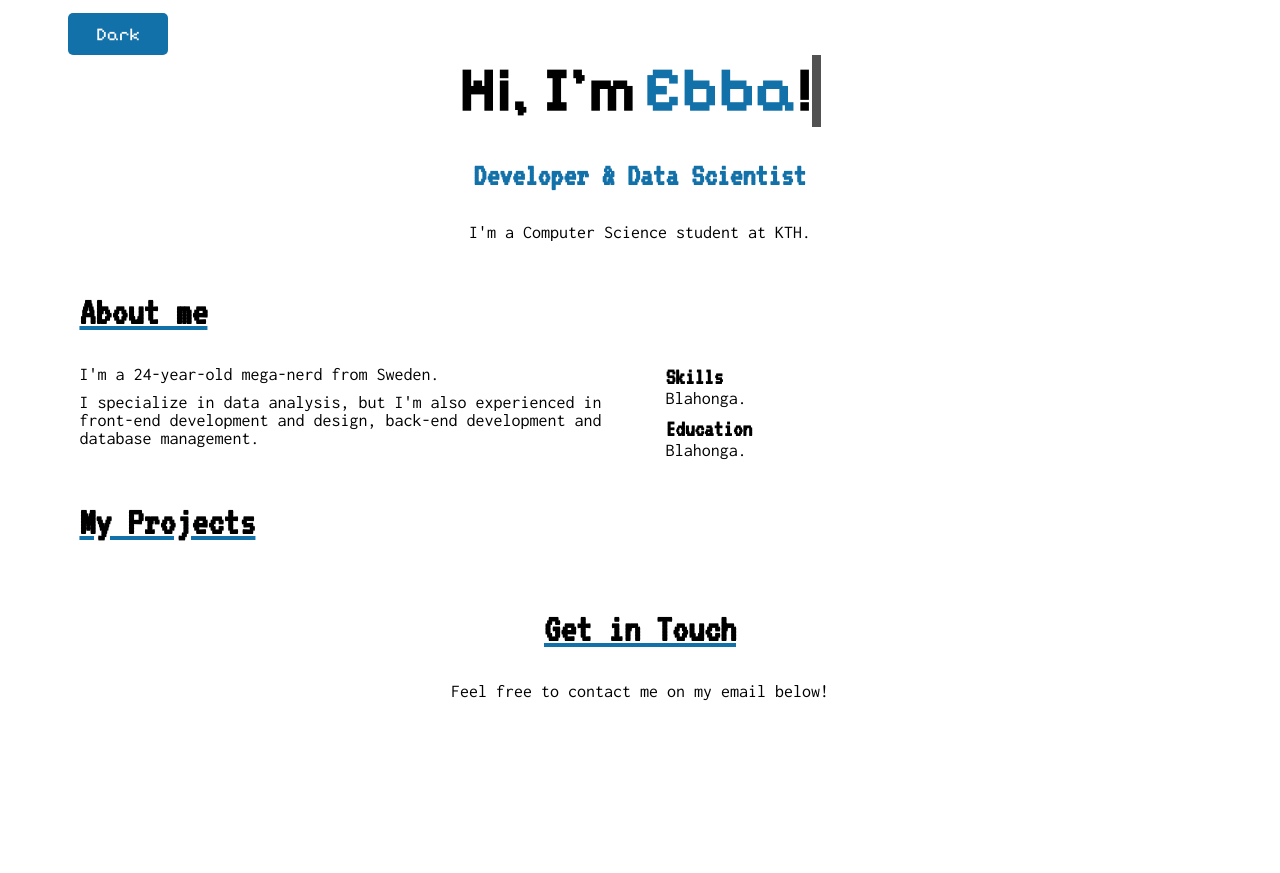
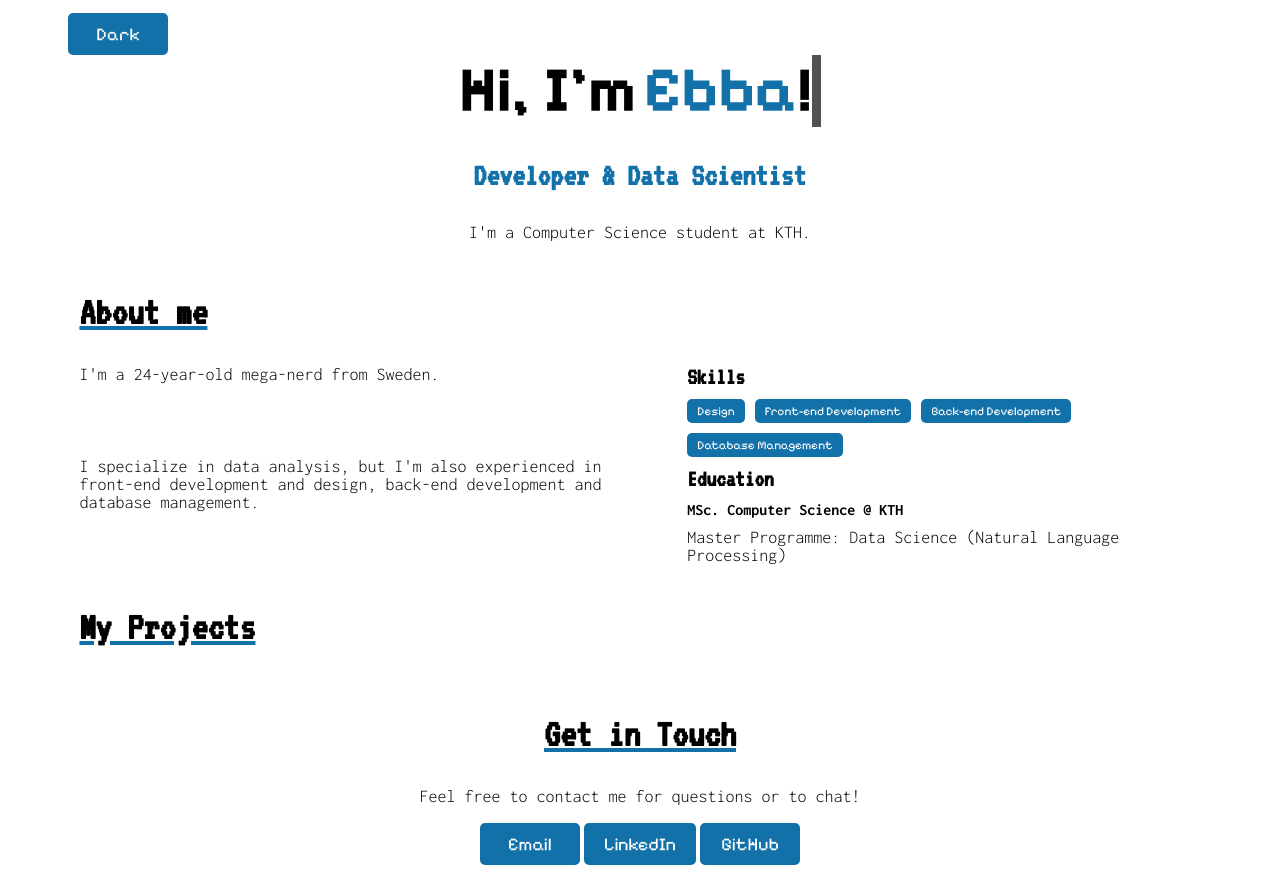
Before and after one commit to ebbya/ebbya.github.io, a plain HTML site: page index.html in a window 1280 px wide. Before the commit the page ends 800 px from the top, so only its background shows below. Drawn offline with Linux system fonts and the light colour scheme.

Commit message:
Fixed links

```diff
--- a/index.html
+++ b/index.html
@@ -21,13 +21,27 @@
         <div class="about-columns">
           <div class="column">
             <p>I'm a 24-year-old mega-nerd from Sweden.</p>
-            <p>I specialize in data analysis, but I'm also experienced in front-end development and design, back-end development and database management.</p>
+            <p>
+              I specialize in data analysis, but I'm also experienced in
+              front-end development and design, back-end development and
+              database management.
+            </p>
           </div>
           <div class="column">
             <h4>Skills</h4>
-            <p>Blahonga.</p>
+            <div class="column">
+              <div class="skill-block">Design</div>
+              <div class="skill-block">Front-end Development</div>
+              <div class="skill-block">Back-end Development</div>
+              <div class="skill-block">Database Management</div>
+            </div>
             <h4>Education</h4>
-            <p>Blahonga.</p>
+            <div class="column">
+              <b>MSc. Computer Science @ KTH</b>
+              <p>
+                Master Programme: Data Science (Natural Language Processing)
+              </p>
+            </div>
           </div>
         </div>
       </div>
@@ -40,7 +54,18 @@
     <div id="container">
       <div id="center">
         <h2>Get in Touch</h2>
-        <p>Feel free to contact me on my email below!</p>
+        <p>Feel free to contact me for questions or to chat!</p>
+        <a href="mailto:ebbakbratman@gmail.com" class="email"
+          ><button>Email</button></a
+        >
+        <a
+          href="https://www.linkedin.com/in/ebba-br%C3%A5tman-6ba721202/"
+          target="_blank"
+          ><button>LinkedIn</button></a
+        >
+        <a href="https://github.com/ebbya" target="_blank"
+          ><button>GitHub</button></a
+        >
       </div>
     </div>
 
--- a/style.css
+++ b/style.css
@@ -8,7 +8,7 @@
 @font-face {
   font-family: "Inconsolata";
   src: url("fonts/Inconsolata-VariableFont_wdth\,wght.ttf") format("truetype");
-  font-weight: normal;
+  font-weight: 300 700;
   font-style: normal;
 }
 
@@ -30,8 +30,8 @@ body {
   padding-right: 60px;
 }
 
-p{
-  font-family: 'Inconsolata', monospace;
+p {
+  font-family: "Inconsolata", monospace;
   font-weight: 300;
   font-size: large;
 }
@@ -44,24 +44,28 @@ p{
   margin: auto;
 }
 
-#left{
+#left {
   margin-left: 1%;
   text-align: left;
 }
 
-h2{
+b {
+  font-family: "Inconsolata", monospace;
+}
+
+h2 {
   font-family: "VT323", monospace;
   font-size: 40px;
   text-decoration: underline #1271a9;
 }
 
-h3{
+h3 {
   font-family: "VT323", monospace;
   font-size: xx-large;
   color: #1271a9;
 }
 
-h4{
+h4 {
   font-family: "VT323", monospace;
   font-size: x-large;
 }
@@ -79,7 +83,6 @@ h1 {
     blink-caret 0.75s steps(50, end) infinite;
 }
 
-
 @keyframes typing {
   from {
     width: 0;
@@ -88,7 +91,6 @@ h1 {
     width: 100%;
   }
 }
-
 
 @keyframes blink-caret {
   from,
@@ -106,17 +108,14 @@ body.dark-mode {
   color: white;
 }
 
-
 body.dark-mode h1 {
   border-color: white; /* Change caret color to white in dark mode */
 }
-
 
 body.dark-mode h1 {
   animation: typing 1.3s steps(10, end),
     blink-caret-dark 0.75s steps(50, end) infinite;
 }
-
 
 @keyframes blink-caret-dark {
   from,
@@ -127,7 +126,6 @@ body.dark-mode h1 {
     border-color: white;
   }
 }
-
 
 mark.blue {
   color: #1271a9;
@@ -221,7 +219,9 @@ button {
 }
 
 .about-columns .column {
-  flex: 1;
+  display: flex;
+  flex-wrap: wrap; /* Allow wrapping of skill blocks */
+  gap: 10px; /* Adjust gap between skill blocks */
 }
 
 .about-columns .column p,
@@ -233,3 +233,16 @@ button {
 .about-columns .column p {
   margin-bottom: 10px;
 }
+
+.skill-block {
+  background-color: #1271a9;
+  font-family: "Pixelify", sans-serif;
+  border: none;
+  padding: 5px 10px; /* Adjust padding for consistent button size */
+  color: white;
+  font-size: 12px;
+  font-family: "Pixelify", sans-serif;
+  border-radius: 5px;
+  display: inline-block;
+  text-align: center;
+}
```
Lines whose indentation alone changed are shown as unchanged.
